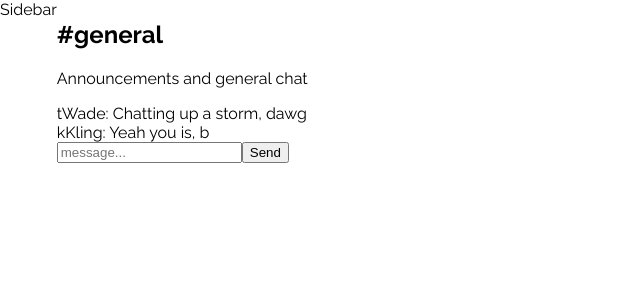
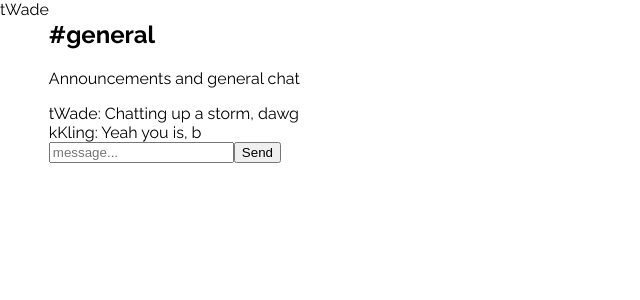
Before and after one commit to terryx96/chatarang, a React (Create React App) app: page / in a window 1280 px wide. Shown: the top 300 px of the page, without its empty margins (0-640 px from the left). Built offline with nearby package versions, Linux system fonts and the light colour scheme.

Commit message:
Allow a username to be used

```diff
--- a/src/App.js
+++ b/src/App.js
@@ -4,10 +4,16 @@ import './App.css';
 import Main from './Main';
 
 class App extends Component {
+  state = {
+    user: {
+      uid: "321935",
+      userName: "tWade",
+    }
+  }
   render() {
     return (
       <div className="App">
-        <Main />
+        <Main user = {this.state.user}/>
       </div>
     );
   }
--- a/src/Chat.js
+++ b/src/Chat.js
@@ -35,7 +35,7 @@ class Chat extends Component {
         const messages = [...this.state.messages];
         messages.push({
             id: Date.now(),
-            userName: "yUmm",
+            userName: this.props.user.userName,
             body,
         });
         this.setState({messages});
--- a/src/Main.js
+++ b/src/Main.js
@@ -7,8 +7,8 @@ class Main extends Component{
     render(){
         return(
             <div className = "Main" style = {styles}>
-                <Sidebar />
-                <Chat />
+                <Sidebar user = {this.props.user} />
+                <Chat user = {this.props.user} />
             </div>
         )
     }
--- a/src/Sidebar.js
+++ b/src/Sidebar.js
@@ -1,13 +1,11 @@
-import React, {Component} from 'react';
+import React from 'react';
 
-class Sidebar extends Component {
-    render(){
+const Sidebar = (props) => {
         return (
             <div className = "Sidebar">
-            Sidebar
+             {props.user.userName}
             </div>
         )
-    }
 }
 
 export default Sidebar
```
